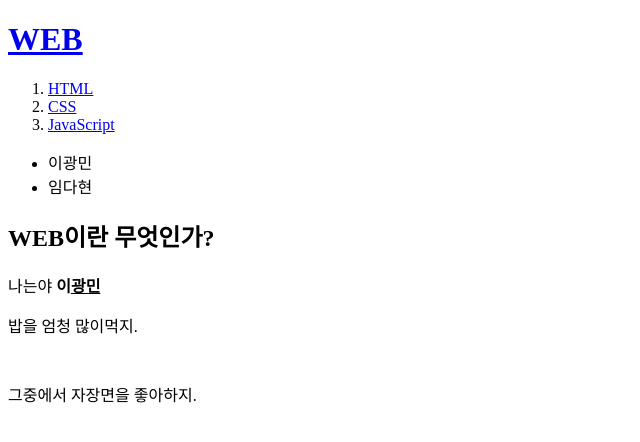
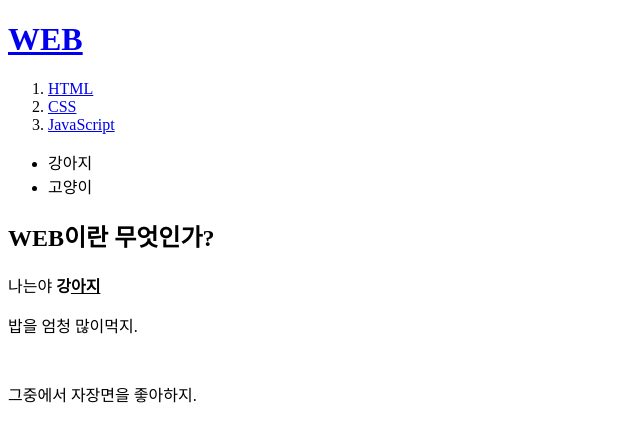
Before and after one commit to pangmini/coding_practice, a plain HTML site: page index.html in a window 1280 px wide. Shown: the full height of the page, 0-640 px from the left. Drawn offline with Linux system fonts and the light colour scheme.

Commit message:
내용 수정

```diff
--- a/index.html
+++ b/index.html
@@ -12,9 +12,9 @@
     <li><a href="2.html">CSS</a></li>
     <li><a href="3.html">JavaScript</a></li></ol>
 <ul>
-<li>이광민</li>
-<li>임다현</li></ul>
-<h2>WEB이란 무엇인가?</h2>나는야 <strong>이<u>광민</u></strong>
+<li>강아지</li>
+<li>고양이</li></ul>
+<h2>WEB이란 무엇인가?</h2>나는야 <strong>강<u>아지</u></strong>
 <p>밥을 엄청 많이먹지.</p><p style="margin-top:45px;">
 그중에서 자장면을 좋아하지.</p> <br>
 
```
Also changed, not shown: 1.html (+3 -3 lines), 2.html (+3 -3 lines), 3.html (+3 -3 lines).
